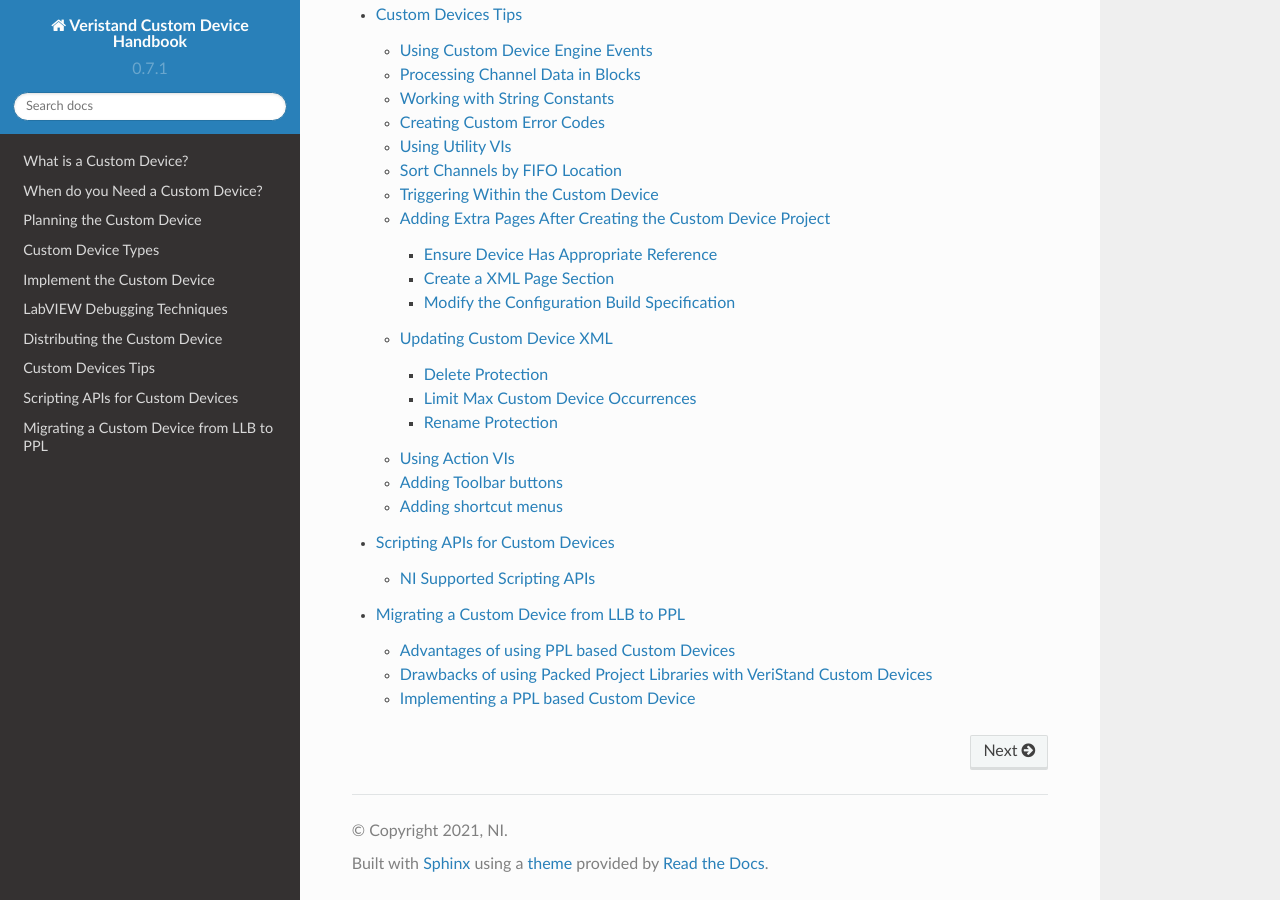
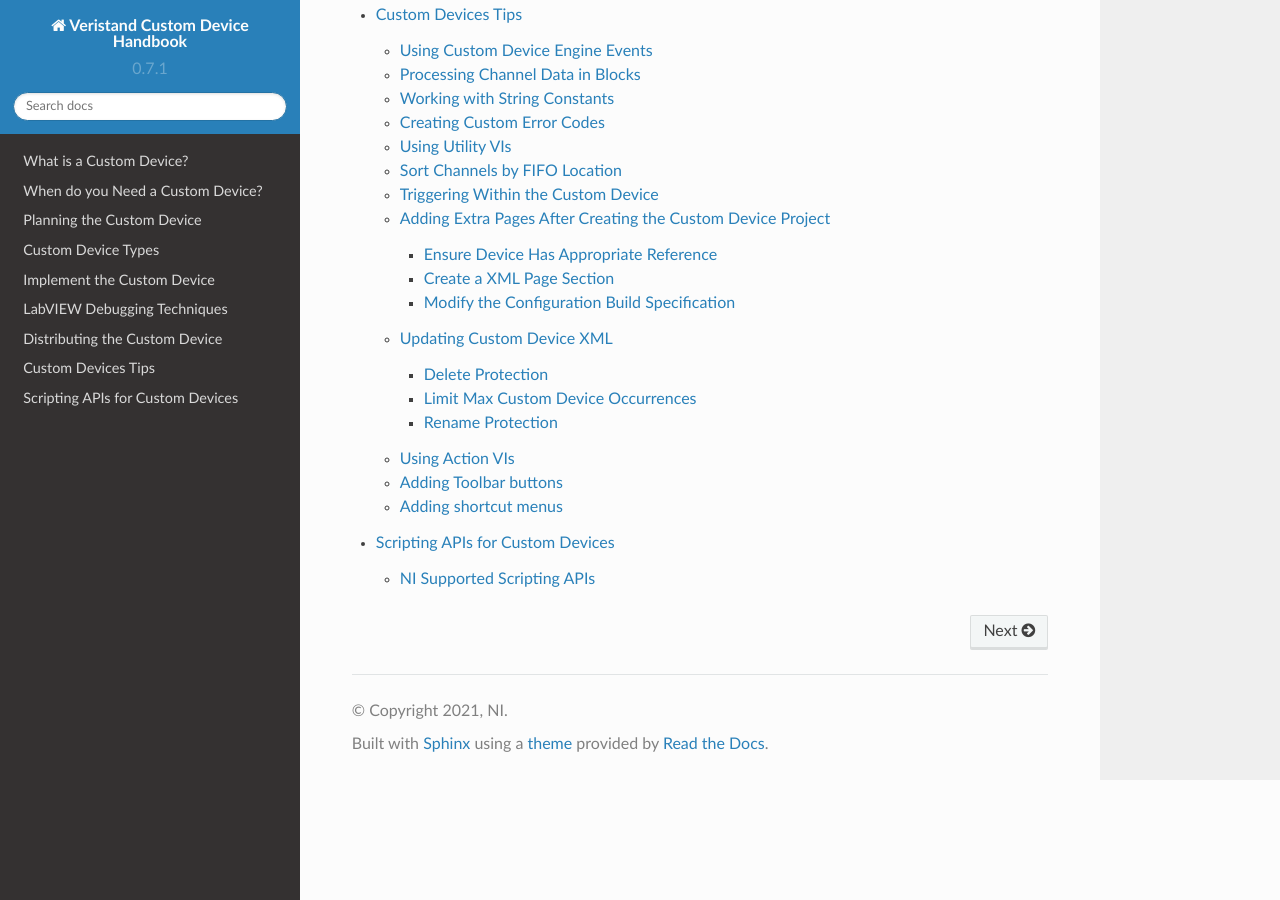
Before and after one commit to ni/niveristand-custom-device-handbook, a Sphinx documentation site: the page built from docs/index.md, in a window 1280 px wide and 900 px high, scrolled down 2849 px. Built offline with Sphinx 7.4.7 and the Read the Docs theme 2.0.0, drawn with Linux system fonts in a browser that asks for light colours; pages that are not in the unit, such as notebooks, are missing from menus.

Commit message:
Another one bites the dust 2

```diff
--- a/docs/index.md
+++ b/docs/index.md
@@ -32,4 +32,3 @@
 
    + [Custom Devices Tips & Tricks](Custom_Device_Tips_and_Tricks.md)
    + [Scripting APIs for Custom Devices](Scripting_API.md)
-   + [Migrating a Custom Device from LLB to PPL](Migrating_LLB_to_a_PPL_based_Custom_Device.md)
```
